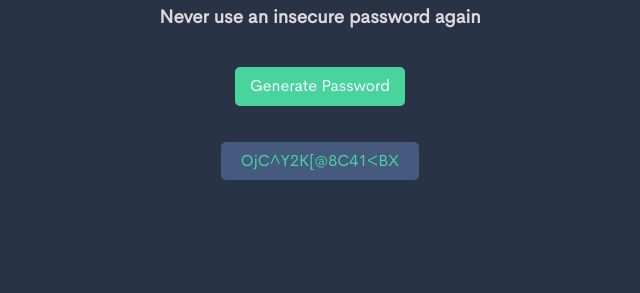
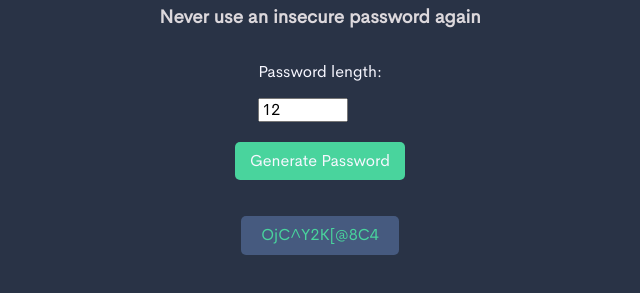
Before and after one commit to anonmouse1/passwordGenerator, a plain HTML site: page index.html in a window 1280 px wide. Both pictures are taken after a click on the button "Generate Password". Shown: the part 107-400 px from the top of the page, without its empty margins (320-960 px from the left). Drawn offline with nearby package versions, Linux system fonts and the light colour scheme.

Commit message:
working custom pw length

```diff
--- a/index.css
+++ b/index.css
@@ -25,6 +25,10 @@ body {
   border-radius: 5px;
   margin: 20px;
 }
+/*when button is clicked change the background color around the password so the element becomes visible*/
+#pwd.clicked {
+  background-color: #465a7f;
+}
 #rand-txt {
   color: #49d49d;
   margin: 5px 4px;
@@ -34,7 +38,7 @@ body {
   margin-top: 5px;
 }
 #pwd {
-  background-color: #465a7f;
+  background-color: #293346;
   padding: 10px 20px;
   border: none;
   border-radius: 5px;
@@ -45,3 +49,12 @@ body {
   flex-direction: column;
   align-items: center;
 }
+
+#pwd-length {
+  width: 90px;
+}
+
+#pwd-fields {
+  display: inline;
+  color: #f7f7ff;
+}
--- a/index.html
+++ b/index.html
@@ -11,7 +11,24 @@
       <h1 id="gen-txt">Generate a</h1>
       <h1 id="rand-txt">random password</h1>
       <h3 id="slogan-txt">Never use an insecure password again</h3>
-      <button id="gen-btn" onclick="generatePwd()">Generate Password</button>
+      <div id="pwd-fields">
+        <p>Password length:</p>
+        <input
+          id="pwd-length"
+          type="number"
+          placeholder="12-60"
+          min="12"
+          max="60"
+          value="12"
+        />
+      </div>
+
+      <button
+        id="gen-btn"
+        onclick="generatePwd() ; document.getElementById('pwd').classList.add('clicked')"
+      >
+        Generate Password
+      </button>
       <div>
         <p id="pwd"></p>
       </div>
--- a/index.js
+++ b/index.js
@@ -94,13 +94,16 @@ const characters = [
 
 let currentPwd = document.getElementById("pwd");
 let currentChar = "";
+let hasPwdContent = false;
+let pwdLength = document.getElementById("pwd-length");
 
 function generatePwd() {
   currentPwd.textContent = "";
-  for (let i = 0; i < 16; i++) {
+  let currentPwdLength = pwdLength.value;
+  for (let i = 0; i < currentPwdLength; i++) {
     let randomNumber = Math.floor(Math.random() * characters.length);
     currentChar = characters[randomNumber];
-    console.log(currentChar);
     currentPwd.textContent += currentChar;
   }
+  hasPwdContent = true;
 }
```
